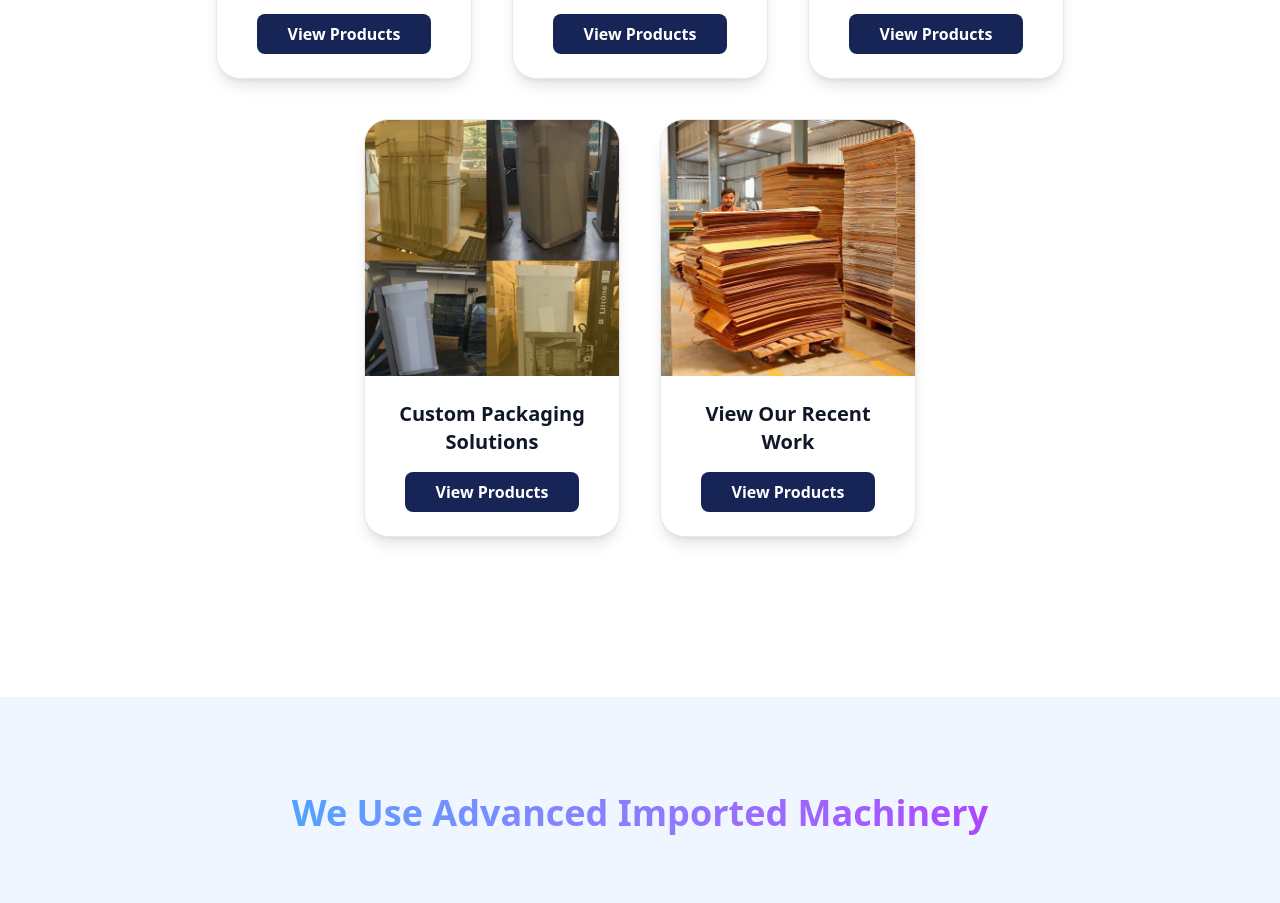
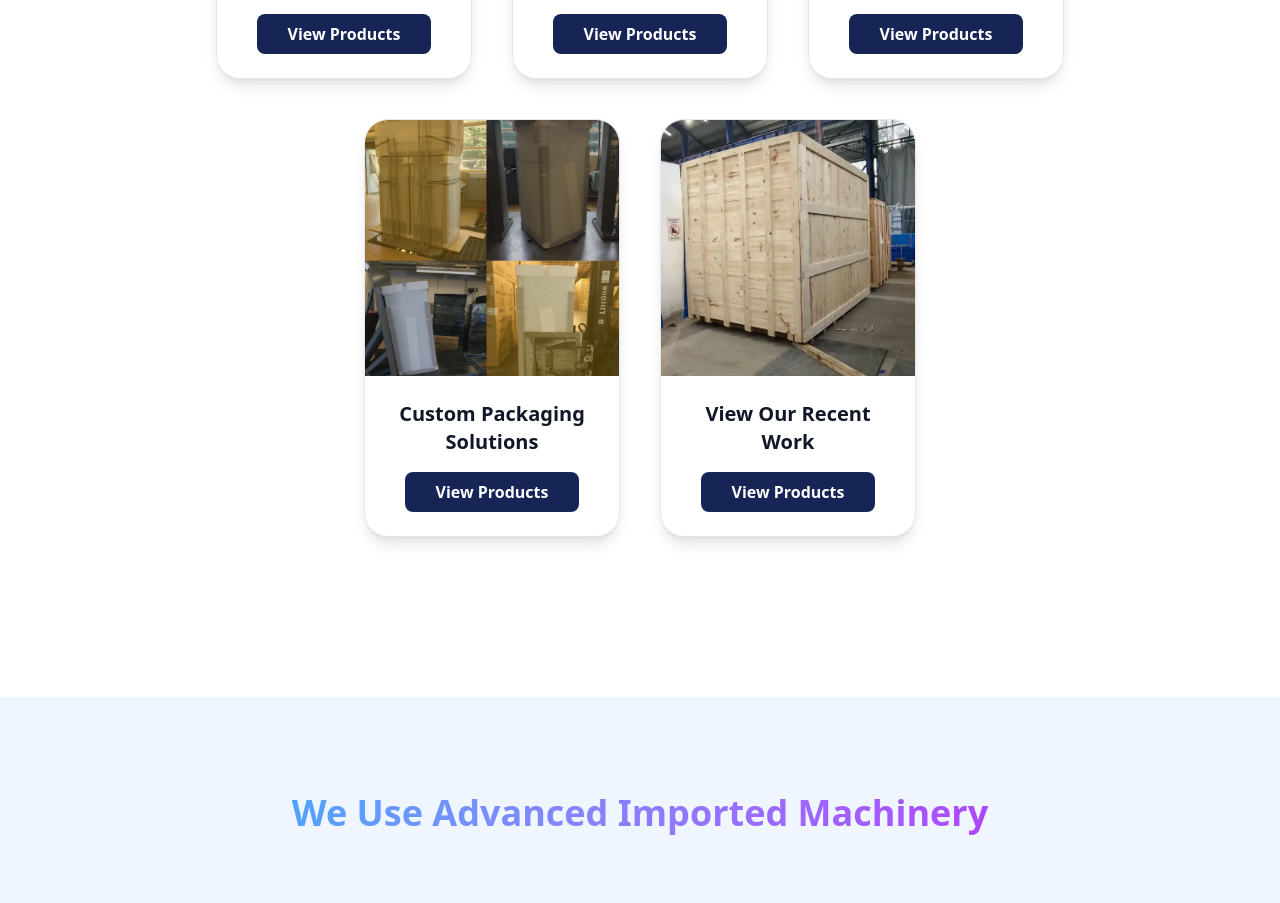
Before and after one commit to tejas0937/rgp-project, a React (Vite) app: page / in a window 1280 px wide. Shown: the part 3380-4283 px from the top of the page. Built offline with nearby package versions, Linux system fonts and the light colour scheme.

Commit message:
recent work header image changed

```diff
--- a/src/components/Home.jsx
+++ b/src/components/Home.jsx
@@ -105,7 +105,7 @@ const Home = () => {
             { img: "/Products/wooden-plywood boxes.jpg", title: "Wooden Packaging", link: "/products#products" },
             { img: "/Products/Protected1.jpg", title: "Protective Accessories", link: "/products#products" },
             { img: "/Products/Custom1.webp", title: "Custom Packaging Solutions", link: "/products#products" },
-            { img: "/Products/recentwork.webp", title: "View Our Recent Work", link: "/products#recent-work" }
+            { img: "/our-work/HeavyWoodenbox.webp", title: "View Our Recent Work", link: "/products#recent-work" }
           ].map((product, idx) => (
             <Link to={product.link} key={idx} className="group flex flex-col bg-white rounded-3xl shadow-lg hover:shadow-2xl transition transform hover:-translate-y-2 hover:scale-105 border border-gray-200 overflow-hidden w-64">
               <div className="relative w-full h-64 overflow-hidden">
--- a/src/data/ourwork.json
+++ b/src/data/ourwork.json
@@ -1,17 +1,17 @@
 [
     {
     "title": "Heavy Duty Wooden Crates / Boxes",
-    "imgsrc": "/our-work/HeavyWoodenbox.jpg",
+    "imgsrc": "/our-work/HeavyWoodenbox.webp",
     "desc": "Ador Powertron"
   },
     {
     "title": "Anti Currosive Metal foil Protection",
-    "imgsrc": "/our-work/Sheets01.jpg",
+    "imgsrc": "/our-work/Sheets01.webp",
     "desc": "-"
   },
     {
     "title": "Blue plastic tarpaulin or sheeting",
-    "imgsrc": "/our-work/Sheets02.jpg",
+    "imgsrc": "/our-work/Sheets02.webp",
     "desc": "Proto D Engineering Pvt. Ltd."
   },
   {
```
